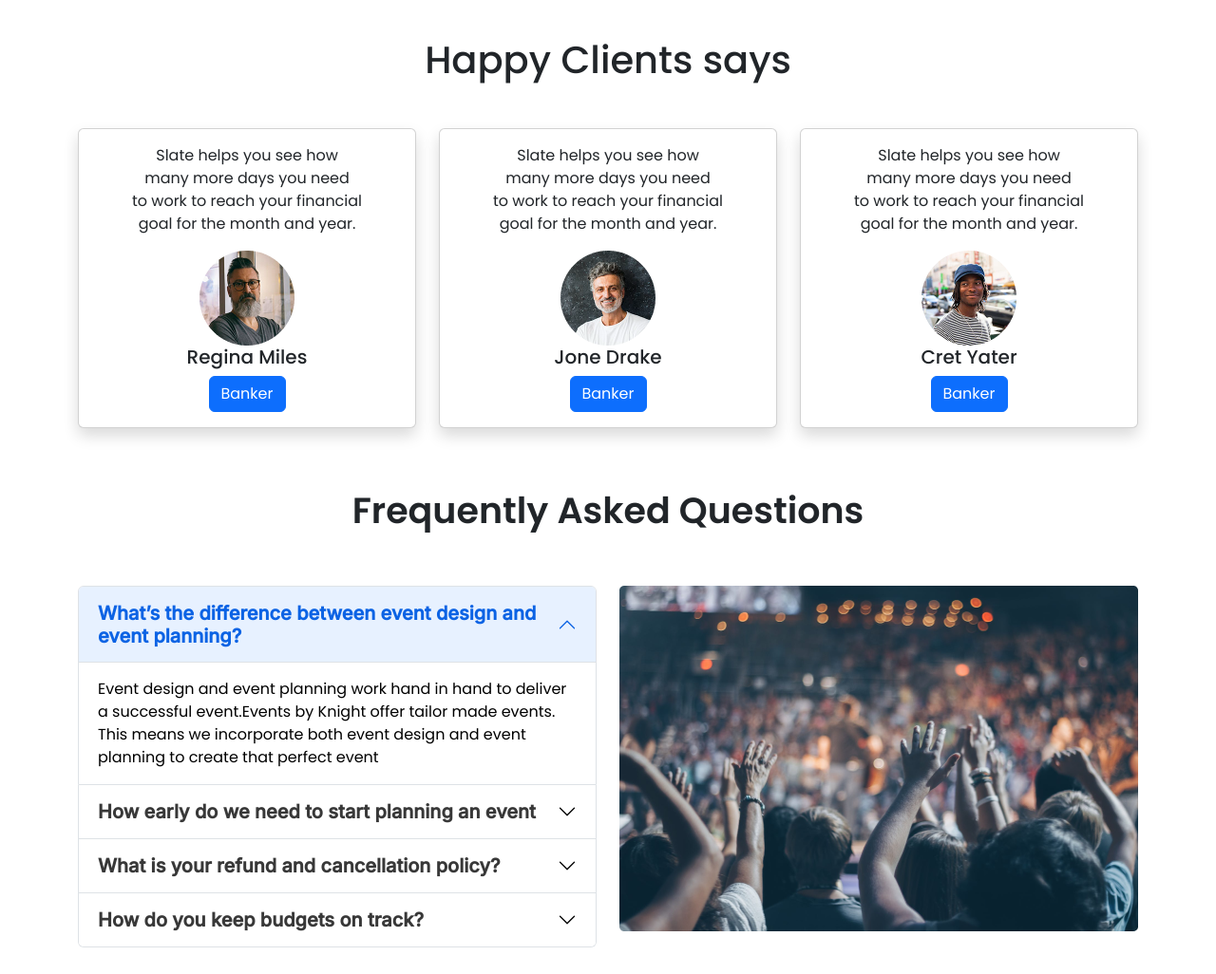
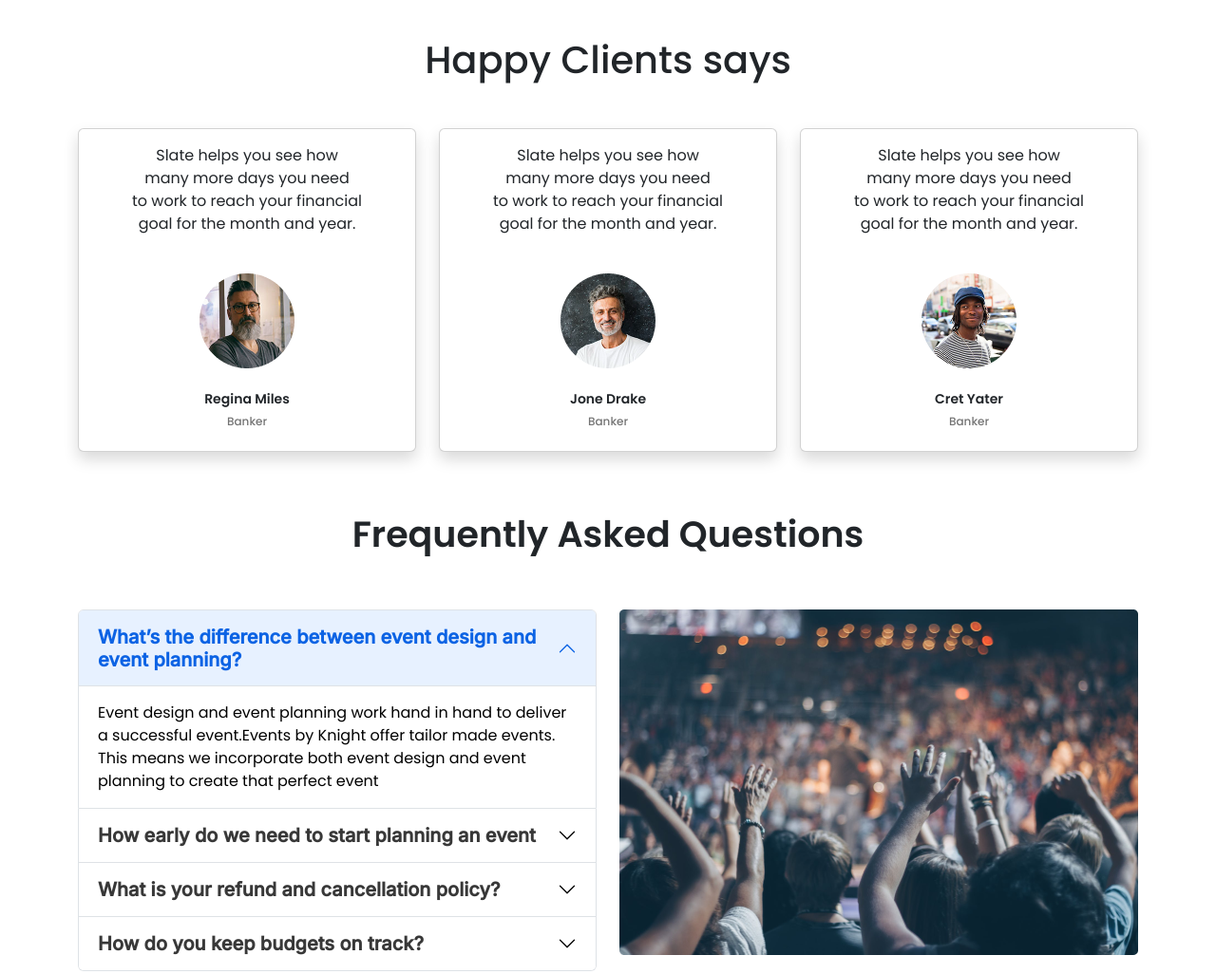
Before and after one commit to ah-polash/convention-center, a plain HTML site: page index.html in a window 1280 px wide. Shown: the part 1920-2946 px from the top of the page at 95% size. Drawn offline with nearby package versions, Linux system fonts and the light colour scheme.

Commit message:
second commit

```diff
--- a/css/styles.css
+++ b/css/styles.css
@@ -8,13 +8,13 @@ footer{font-family: 'Manrope', sans-serif;}
 h2{font-size: 38px; font-weight: 600;}
 
 
-
+.card-title{font-size: 14px; font-weight: 600;}
 .navbar_right{justify-content: flex-end;}
 .moments, .testimonial_section{margin-top: 75px;}
 .client_img{width: 100px;}
 .footer-section{background-color: black;}
 .copy_text{color: white;}
-
+.client-name{color: #747474;font-size:12px}
 
 
 
--- a/index.html
+++ b/index.html
@@ -315,10 +315,10 @@
                                 many more days you need <br>
                                 to work to reach your financial <br>
                                 goal for the month and year.</p>
-                            <img class="client_img rounded" src="images/person 1.png" alt="People">
+                            <img class="client_img rounded  pt-4 pb-4" src="images/person 1.png" alt="People">
                             <h5 class="card-title">Regina Miles</h5>
 
-                          <a href="#" class="btn btn-primary">Banker</a>
+                          <h6 class="client-name" href="#" >Banker</h6>
                         </div>
                     </div>
                 </div>
@@ -329,24 +329,24 @@
                                 many more days you need <br>
                                 to work to reach your financial <br>
                                 goal for the month and year.</p>
-                            <img class="client_img rounded" src="images/person 2.png" alt="People">
+                            <img class="client_img rounded  pt-4 pb-4" src="images/person 2.png" alt="People">
                             <h5 class="card-title">Jone Drake</h5>
 
-                          <a href="#" class="btn btn-primary">Banker</a>
+                            <h6 class="client-name" href="#" >Banker</h6>
                         </div>
                     </div>
                 </div>
                 <div class=" col-12 col-md-6 col-lg-4 col-xl-4 col-xxl-4 mb-3">
-                    <div class=" shadow card text-center"  ">
+                    <div class=" shadow card text-center" >
                         <div class="card-body">
                             <p class="card-text">Slate helps you see how <br>
                                 many more days you need <br>
                                 to work to reach your financial <br>
                                 goal for the month and year.</p>
-                            <img class="client_img rounded" src="images/person 3.png" alt="People">
+                            <img class="client_img rounded pt-4 pb-4" src="images/person 3.png" alt="People">
                             <h5 class="card-title">Cret Yater</h5>
 
-                          <a href="#" class="btn btn-primary">Banker</a>
+                            <h6 class="client-name" href="#" >Banker</h6>
                         </div>
                     </div>
                     </div>
```
